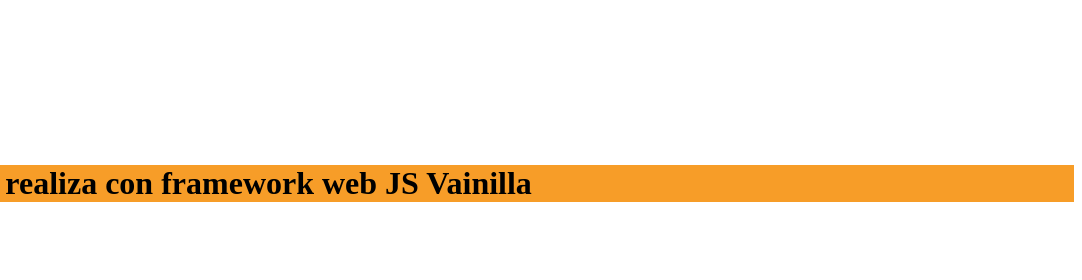
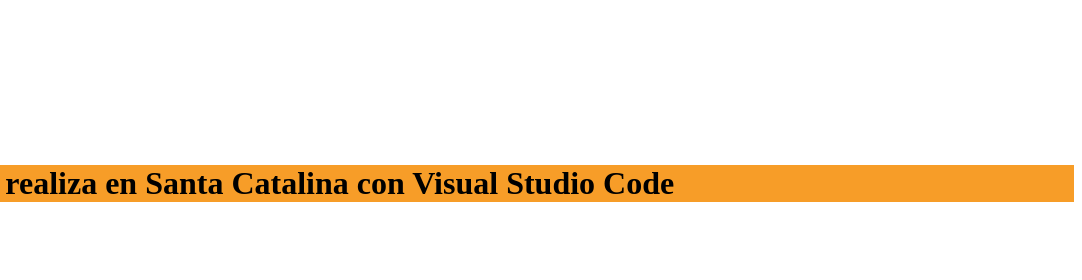
Before and after one commit to ferluci148/estructura, a plain HTML site: page index.html in a window 1280 px wide. Shown: the top 280 px of the page, 198-1280 px from the left. Drawn offline with Linux system fonts and the light colour scheme.

Commit message:
Cambio del title

```diff
--- a/index.html
+++ b/index.html
@@ -18,7 +18,7 @@
             <source media="(min-width: 500px)" srcset="imagenes/Logo.png">
             <img id="imagenTitulo" src="./imagenes/Logop.png" alt="Logo CIFP">
         </picture>
-        <h1 id="titulo"> Página web realiza con framework web  JS Vainilla</h1>
+        <h1 id="titulo"> Página web realiza en Santa Catalina con Visual Studio Code</h1>
 
     </header>
     <article>
```
